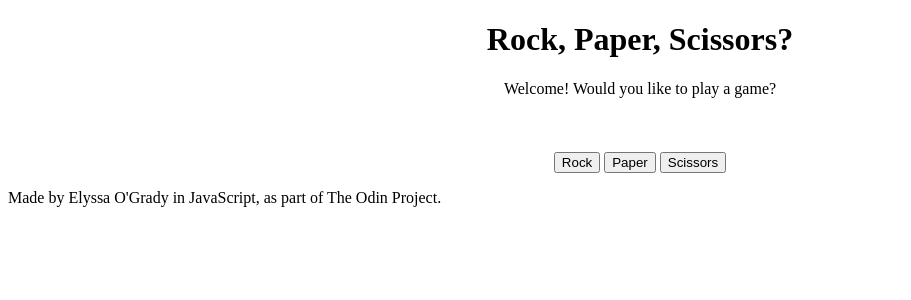
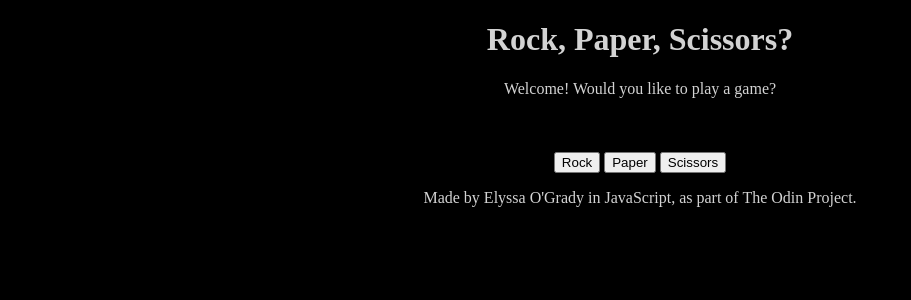
Before and after one commit to elsmog/elsmog.github.io, a Jekyll site: the page projects/rock-paper-scissors/index.html, which Jekyll copies as it is, in a window 1280 px wide. Shown: the top 300 px of the page, without its empty margins (0-911 px from the left). Built offline with Jekyll 4.4.1, drawn with Linux system fonts in a browser that asks for light colours.

Commit message:
Edits to CSS and HTML

```diff
--- a/css/main.css
+++ b/css/main.css
@@ -2,6 +2,7 @@ body {
     margin: 60px auto;
     width: 70%;
     background-color: black;
+    color: lightgray;
 }
 
 nav ul, footer ul {
@@ -9,12 +10,10 @@ nav ul, footer ul {
     padding: 0px;
     list-style: none;
     font-weight: bold;
-    color: lightgray;
 }
 nav ul li, footer ul li {
     display: inline;
     margin-right: 20px;
-    color: lightgray;
 }
 a {
     text-decoration: none;
@@ -34,7 +33,6 @@ h2 {
 p {
     font-size: 1.5em;
     line-height: 1.4em;
-    color: lightgray;
 }
 footer {
     border-top: 1px solid #d5d5d5;
@@ -45,10 +43,8 @@ footer {
 ul.posts {
     margin: 20px auto 40px;
     font-size: 1.5em;
-    color: lightgray;
 }
 
 ul.posts li {
     list-style: none;
-    color: lightgray;
 }
--- a/projects/rock-paper-scissors/style.css
+++ b/projects/rock-paper-scissors/style.css
@@ -1,3 +1,14 @@
+body {
+  background-color: black;
+  color: lightgrey;
+}
+
+
 .h1, .greeting, .button {
   text-align:center;
 }
+
+footer {
+  text-align: center;
+  color:lightgray
+}
```
